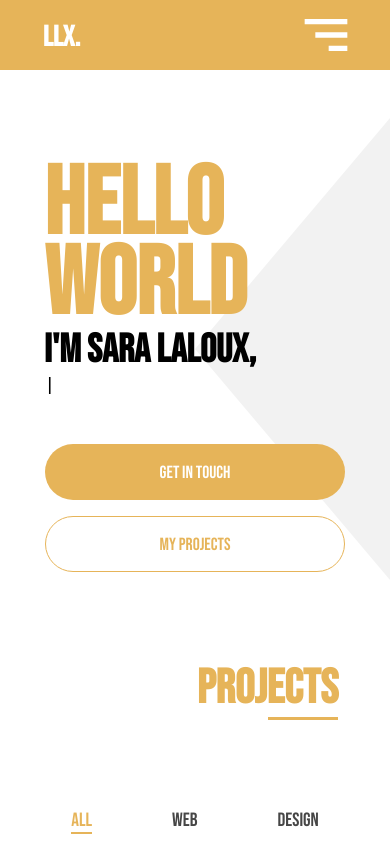
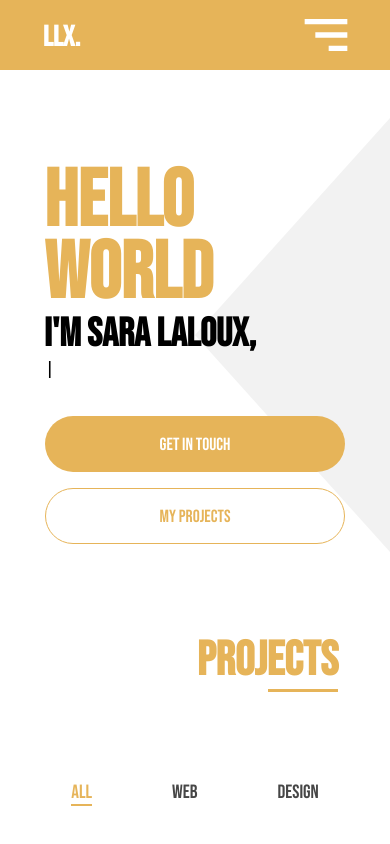
Before and after one commit to saralaloux/sara-portfolio, a React (Create React App) app: page / in a window 390 px wide. Built offline with nearby package versions, Linux system fonts and the light colour scheme.

Commit message:
fix css responsive

```diff
--- a/src/components/homepage/_homepage.scss
+++ b/src/components/homepage/_homepage.scss
@@ -33,11 +33,11 @@
         //     margin: 0 0 0 $spacing-60;
         // }
          h2 {
-            font-size: 6rem;
+            font-size: 5rem;
             color: $primary;
-            line-height: 5rem;
+            line-height: 4.5rem;
             @include breakpoint(sm) {
-                font-size: 9.5rem;
+                font-size: 9rem;
                 line-height: 8rem;
             }
             @include breakpoint(md) {
@@ -62,7 +62,7 @@
         }
     }
     &__buttons {
-        margin-top: 40px;
+        margin-top: $spacing-28;
         display: flex;
         flex-direction: column;
         align-items: center;
--- a/src/styles/stylesheets/styles.css
+++ b/src/styles/stylesheets/styles.css
@@ -202,14 +202,14 @@
 }
 
 .homepage__title h2 {
-  font-size: 6rem;
+  font-size: 5rem;
   color: #e6b459;
-  line-height: 5rem;
+  line-height: 4.5rem;
 }
 
 @media (min-width: 480px) {
   .homepage__title h2 {
-    font-size: 9.5rem;
+    font-size: 9rem;
     line-height: 8rem;
   }
 }
@@ -230,7 +230,7 @@
 }
 
 .homepage__buttons {
-  margin-top: 40px;
+  margin-top: 28px;
   display: -webkit-box;
   display: -ms-flexbox;
   display: flex;
```
